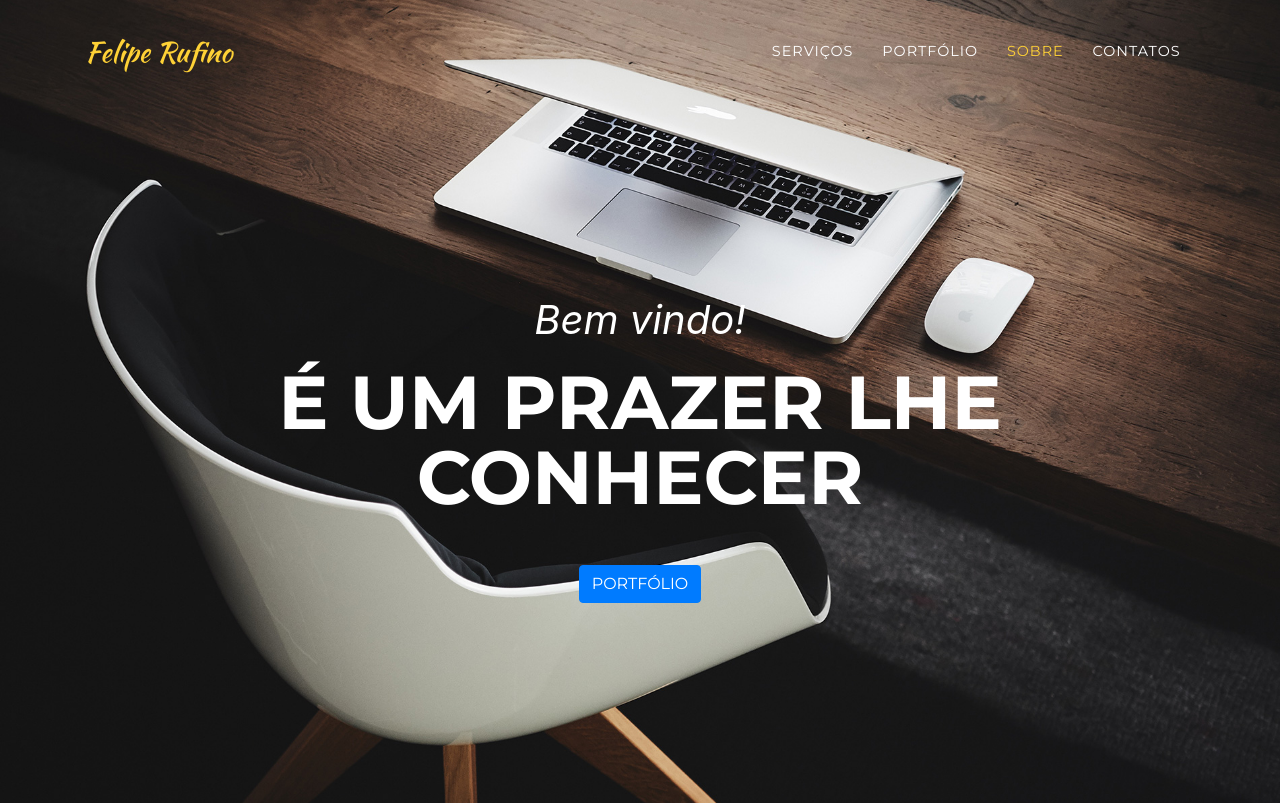
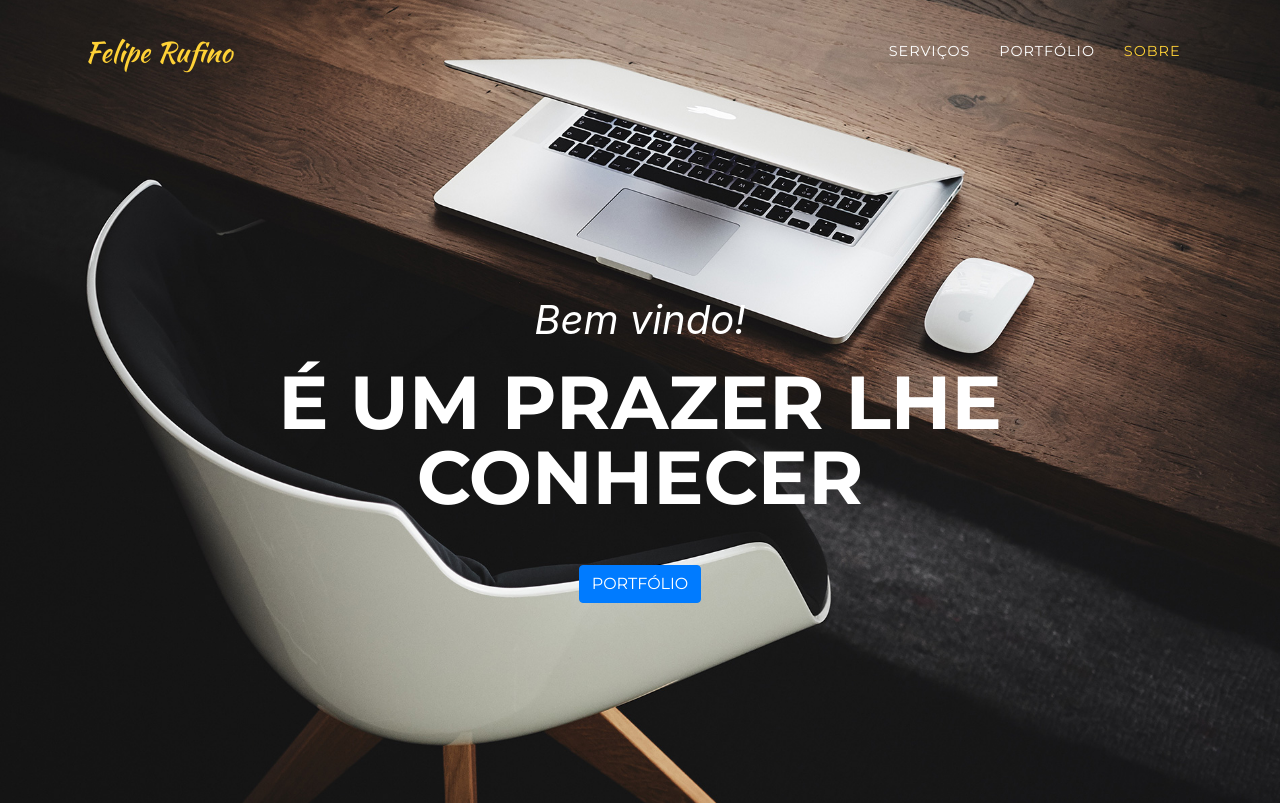
Before and after one commit to feliperufin0/FelipeRufino, a website with bundled scripts: page index.html in a window 1280 px wide. Shown: the top 805 px of the page. Built offline with nearby package versions, Linux system fonts and the light colour scheme; a web font is replaced by a local one.

Commit message:
Update index.html
cont

```diff
--- a/index.html
+++ b/index.html
@@ -46,9 +46,7 @@
           <li class="nav-item">
             <a class="nav-link js-scroll-trigger" href="#about">Sobre</a>
           </li>
-          <li class="nav-item">
-            <a class="nav-link js-scroll-trigger" href="#contact">Contatos</a>
-          </li>
+
         </ul>
       </div>
     </div>
```
